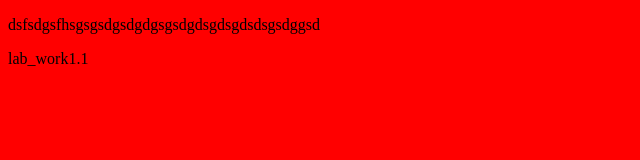
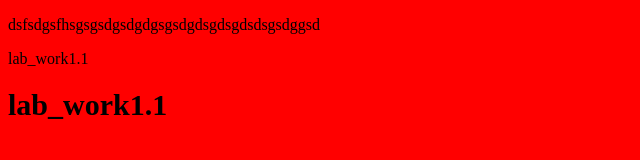
Before and after one commit to andrii997/lab_work1_1, a plain HTML site: page index.html in a window 1280 px wide. Shown: the whole page, without its empty margins (0-640 px from the left). Drawn offline with Linux system fonts and the light colour scheme.

Commit message:
changes font size

```diff
--- a/css/style.css
+++ b/css/style.css
@@ -1,3 +1,6 @@
 body {
-	background-color: red;
+	background: red;
 }
+h1 {
+	font-size: 30px;
+}
--- a/index.html
+++ b/index.html
@@ -5,6 +5,7 @@
 	<link rel="stylesheet" type="text/css" href="css/style.css">
 	<p>dsfsdgsfhsgsgsdgsdgdgsgsdgdsgdsgdsdsgsdggsd</p>
 	<p>lab_work1.1</p>
+	<h1>lab_work1.1</h1>
 </head>
 <body>
 
```
